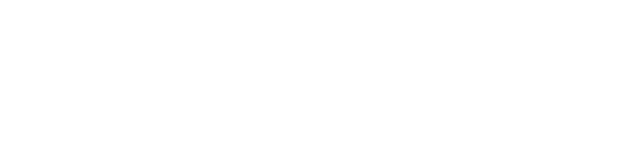
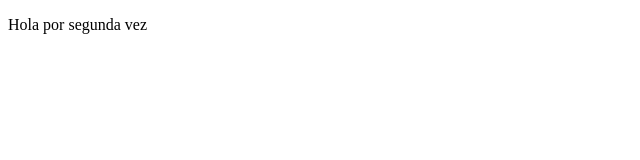
Before and after one commit to EliasCavero/proyecto-git, a plain HTML site: page index.html in a window 1280 px wide. Shown: the whole page, without its empty margins (0-640 px from the left). Drawn offline with Linux system fonts and the light colour scheme.

Commit message:
Version 0.0.2

```diff
--- a/index.html
+++ b/index.html
@@ -2,8 +2,9 @@
 <html>
     <head>
         <title>Hola desde Git</title>
+        <meta charset="utf-8">
     </head>
     <body>
-
+        <p>Hola por segunda vez</p>
     </body>
 </html>
```
